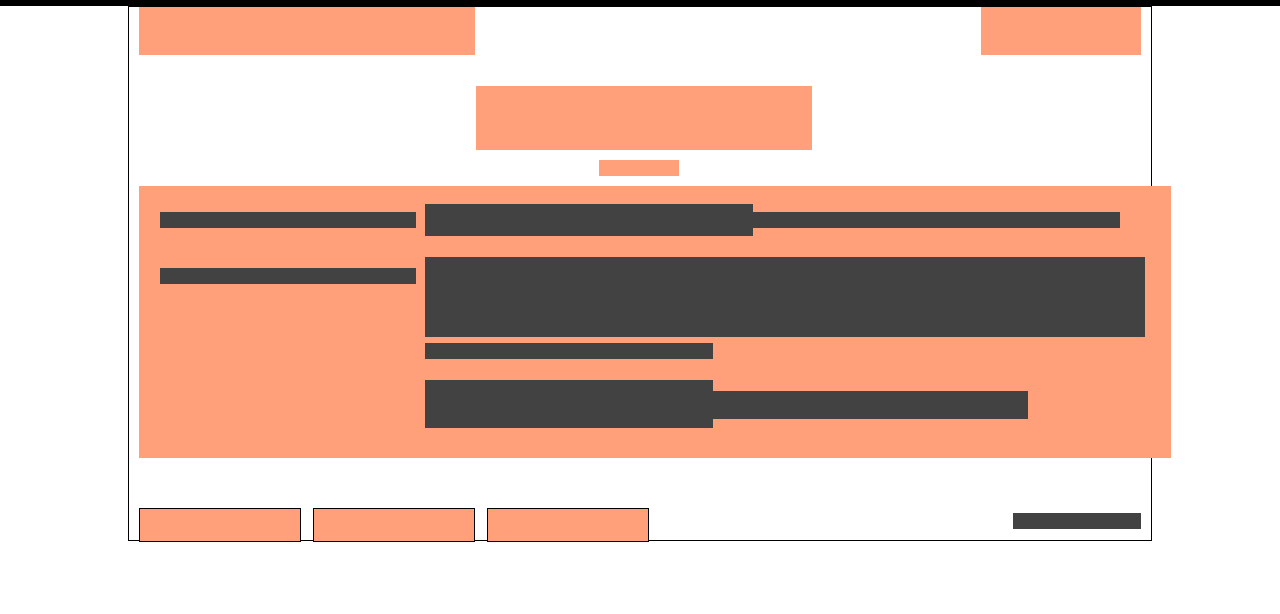
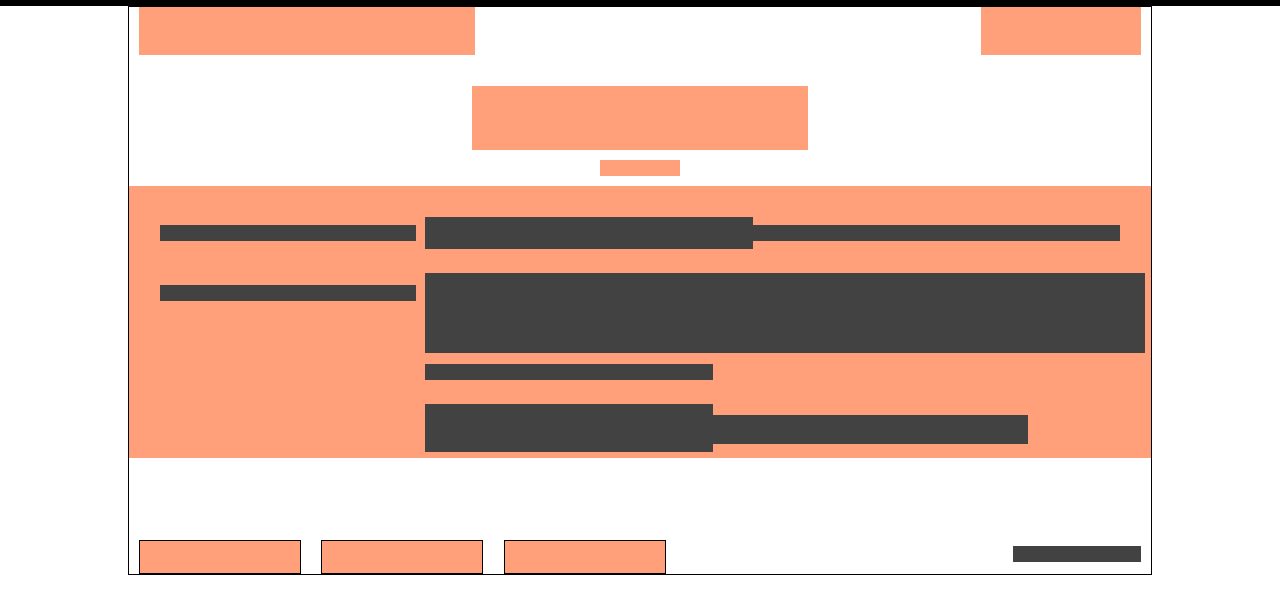
Before and after one commit to vahitha2001/Layout, a plain HTML site: page index.html in a window 1280 px wide. Drawn offline with Linux system fonts and the light colour scheme.

Commit message:
modified files

```diff
--- a/index.css
+++ b/index.css
@@ -18,21 +18,28 @@
     position: relative;
 }
 
+.row1{
+    display: flex;
+    justify-content: space-between;
+    margin-left: 1%;
+    margin-right: 1%;
+}
+
 .d1{
     background-color: lightsalmon;
     height: 3rem;
     width: 21rem;
-    position: relative;
-    left: 1%;
 }
 
 .d2{
     background-color: lightsalmon;
     height: 3rem;
     width: 10rem;
-    position: absolute;
-    top: 0;
-    right: 1%;
+}
+
+.row2{
+    display: flex;
+    justify-content: center;
 }
 
 .d3{
@@ -40,8 +47,11 @@
     height: 4rem;
     width: 21rem;
     margin-top: 3%;
-    position: relative;
-    left: 34%;
+}
+
+.row3{
+    display: flex;
+    justify-content: center;
 }
 
 .d4{
@@ -49,8 +59,11 @@
     height: 1rem;
     width: 5rem;
     margin-top: 1%;
-    position: relative;
-    left: 46%;
+}
+
+.row4{
+    display: flex;
+    justify-content: center;
 }
 
 .d5{
@@ -59,8 +72,10 @@
     width: 64.5rem;
     margin-top: 1%;
     margin-bottom: 8%;
-    position: relative;
-    left: 1%;
+}
+
+.row5{
+
 }
 
 .d6{
@@ -135,6 +150,13 @@
     right: 12%;
 }
 
+.row6{
+    display: flex;
+    justify-content: flex-start;
+    gap: 2%;
+    margin-left: 1%;
+}
+
 .d14{
     background-color: lightsalmon;
     border-color: black;
@@ -142,9 +164,6 @@
     border-style: solid;
     height: 2rem;
     width: 10rem;
-    position: absolute;
-    top: 94%;
-    left: 1%;
 }
 
 .d15{
@@ -154,9 +173,6 @@
     border-style: solid;
     height: 2rem;
     width: 10rem;
-    position: absolute;
-    top: 94%;
-    left: 18%;
 }
 
 .d16{
@@ -166,9 +182,6 @@
     border-style: solid;
     height: 2rem;
     width: 10rem;
-    position: absolute;
-    top: 94%;
-    left: 35%;
 }
 
 .d17{
--- a/index.html
+++ b/index.html
@@ -12,11 +12,25 @@
     <div class="border"></div>
 
     <div class="container">
+
+        <div class="row1">
             <div class="d1"></div>
             <div class="d2"></div>
+        </div>
+
+        <div class="row2">
             <div class="d3"></div>
+        </div>
+
+        <div class="row3">
             <div class="d4"></div>
+        </div>
+
+        <div class="row4">
             <div class="d5"></div>
+        </div>
+
+        <div class="row5">
             <div class="d6"></div>
             <div class="d7"></div>
             <div class="d8"></div>
@@ -25,10 +39,17 @@
             <div class="d11"></div>
             <div class="d12"></div>
             <div class="d13"></div>
+        </div>
+
+        <div class="row6">
             <div class="d14"></div>
             <div class="d15"></div>
             <div class="d16"></div>
+        </div>
+
             <div class="d17"></div>
+
+
     </div>
 
 </body>
```
